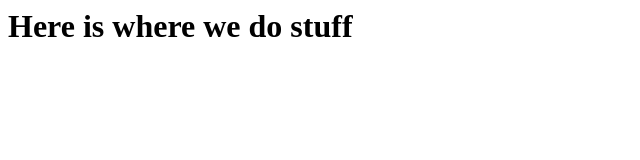
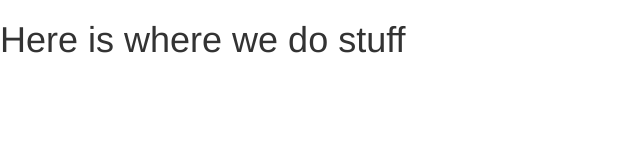
Before and after one commit to acouch/fcc_comments_viz, a website: page index.html in a window 1280 px wide. Shown: the whole page, without its empty margins (0-640 px from the left). Drawn offline with nearby package versions, Linux system fonts and the light colour scheme.

Commit message:
Update index.html

```diff
--- a/index.html
+++ b/index.html
@@ -1,4 +1,15 @@
 <html>
+<head>
+  <!-- Latest compiled and minified CSS -->
+<link rel="stylesheet" href="https://maxcdn.bootstrapcdn.com/bootstrap/3.2.0/css/bootstrap.min.css">
+
+<!-- Optional theme -->
+<link rel="stylesheet" href="https://maxcdn.bootstrapcdn.com/bootstrap/3.2.0/css/bootstrap-theme.min.css">
+
+<!-- Latest compiled and minified JavaScript -->
+<script src="https://maxcdn.bootstrapcdn.com/bootstrap/3.2.0/js/bootstrap.min.js"></script>
+
+</head>
 <body>
 <h1>Here is where we do stuff</h1>
 </body>
```
